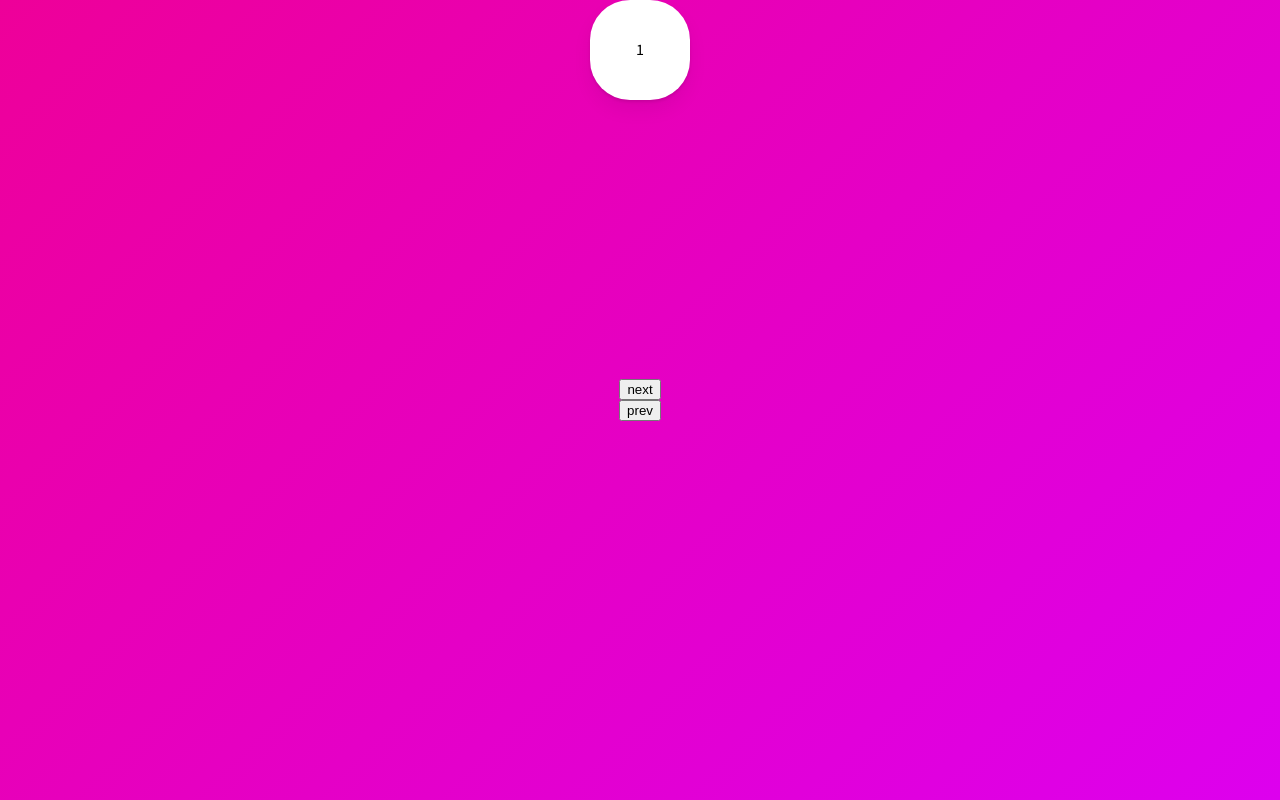
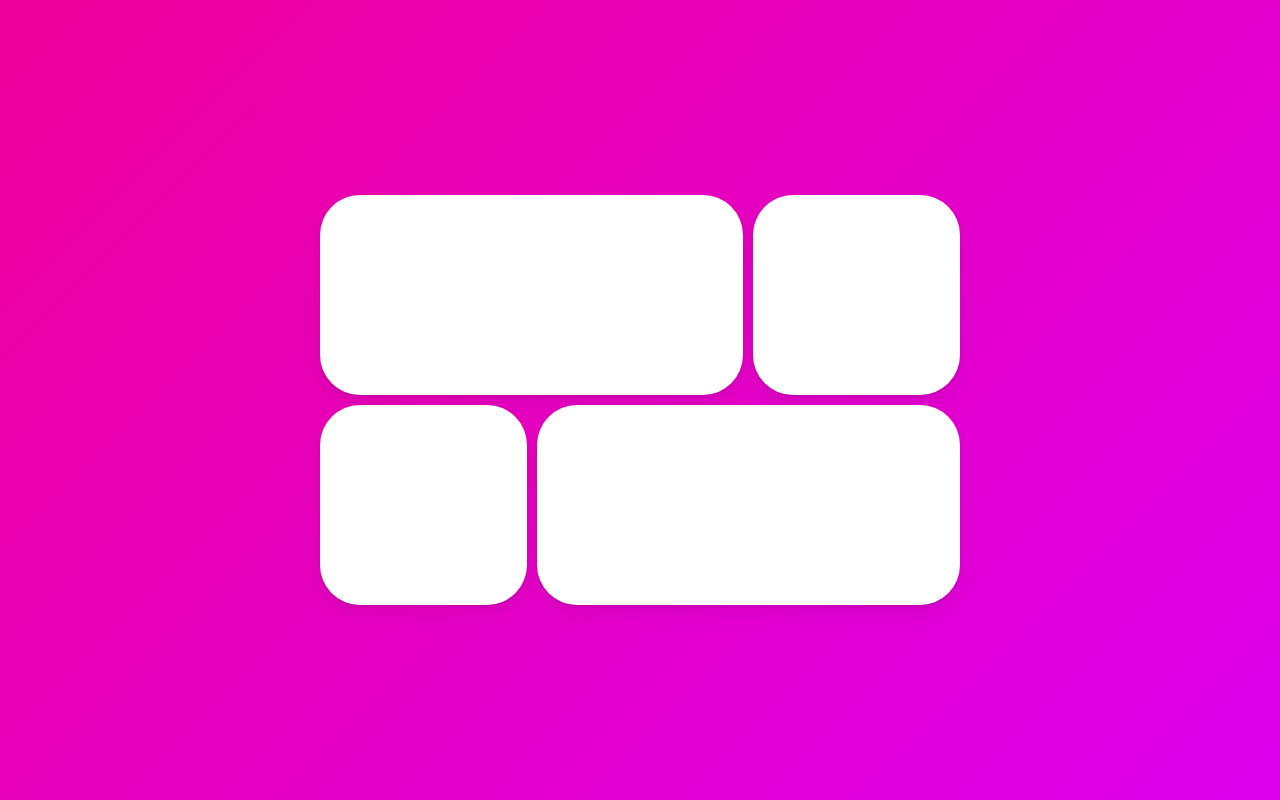
Before and after one commit to sarangdaddy/React-TS-Playground, a React (Create React App) app: page / in a window 1280 px wide. Built offline with nearby package versions, Linux system fonts and the light colour scheme; a web font is replaced by a local one.

Commit message:
Feat : modal-animation

```diff
--- a/src/App.tsx
+++ b/src/App.tsx
@@ -1,91 +1,72 @@
 import styled from 'styled-components';
 import { AnimatePresence, motion } from 'framer-motion';
-import { useCallback, useState } from 'react';
-import _ from 'lodash';
+import { useState } from 'react';
 
 const Wrapper = styled.div`
   height: 100vh;
   width: 100vw;
   display: flex;
-  justify-content: center;
+  justify-content: space-around;
   align-items: center;
-  flex-direction: column;
 `;
 const Box = styled(motion.div)`
-  width: 100px;
-  height: 100px;
-  background-color: rgba(255, 255, 255);
-  display: flex;
-  justify-content: center;
-  align-items: center;
+  background-color: rgba(255, 255, 255, 1);
   border-radius: 40px;
-  position: absolute;
-  top: 0;
+  height: 200px;
   box-shadow:
     0 2px 3px rgba(0, 0, 0, 0.1),
     0 10px 20px rgba(0, 0, 0, 0.06);
 `;
 
-const box = {
-  entry: (back: boolean) => ({
-    x: back ? -500 : 500,
-    opacity: 0,
-    scale: 0,
-  }),
-  center: {
-    x: 0,
-    opacity: 1,
-    scale: 1,
-    transition: {
-      duration: 0.3,
-    },
-  },
-  exit: (back: boolean) => ({
-    x: back ? 500 : -500,
-    opacity: 0,
-    scale: 0,
-    transition: {
-      duration: 0.3,
-    },
-  }),
+const Grid = styled.div`
+  display: grid;
+  grid-template-columns: repeat(3, 1fr);
+  width: 50vw;
+  gap: 10px;
+  div:first-child,
+  div:last-child {
+    grid-column: span 2;
+  }
+`;
+
+const Overlay = styled(motion.div)`
+  width: 100%;
+  height: 100%;
+  position: absolute;
+  display: flex;
+  justify-content: center;
+  align-items: center;
+`;
+
+const overlay = {
+  hidden: { backgroundColor: 'rgba(0, 0, 0, 0)' },
+  visible: { backgroundColor: 'rgba(0, 0, 0, 0.5)' },
+  exit: { backgroundColor: 'rgba(0, 0, 0, 0)' },
 };
 
 function App() {
-  const [visible, setVisible] = useState(1);
-  const [back, setBack] = useState(false);
-
-  const nextPlease = useCallback(
-    _.debounce(() => {
-      setBack(false);
-      setVisible((prev) => (prev === 10 ? 10 : prev + 1));
-    }, 200),
-    [],
-  );
-
-  const prevPlease = useCallback(
-    _.debounce(() => {
-      setBack(true);
-      setVisible((prev) => (prev === 1 ? 1 : prev - 1));
-    }, 200),
-    [],
-  );
+  const [id, setId] = useState<null | string>(null);
 
   return (
     <Wrapper>
-      <AnimatePresence custom={back}>
-        <Box
-          custom={back}
-          variants={box}
-          initial="entry"
-          animate="center"
-          exit="exit"
-          key={visible}
-        >
-          {visible}
-        </Box>
+      <Grid>
+        {['1', '2', '3', '4'].map((n) => (
+          <Box onClick={() => setId(n)} key={n} layoutId={n} />
+        ))}
+      </Grid>
+      <AnimatePresence>
+        {id ? (
+          <Overlay
+            variants={overlay}
+            onClick={() => setId(null)}
+            initial="hidden"
+            animate="visible"
+            exit="exit"
+          >
+            <Box layoutId={id} style={{ width: 200, height: 200 }} />
+          </Overlay>
+        ) : null}
       </AnimatePresence>
-      <button onClick={nextPlease}>next</button>
-      <button onClick={prevPlease}>prev</button>
     </Wrapper>
   );
 }
```
